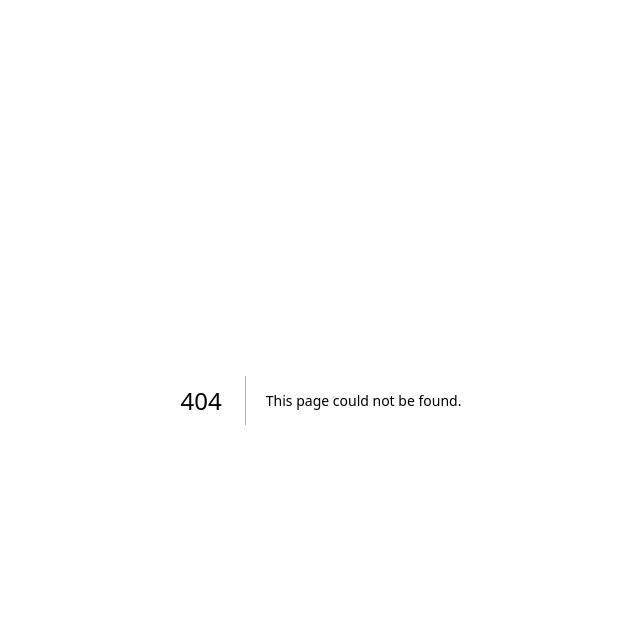
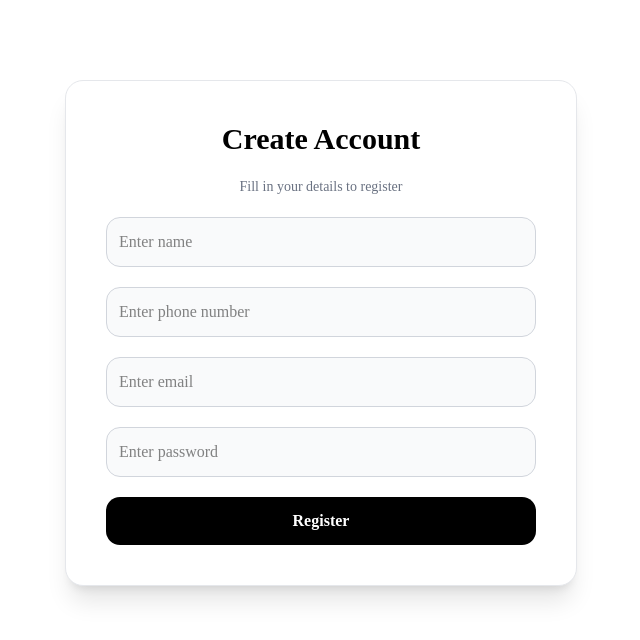
Before and after one commit to Sagar-rijal/school, a Next.js app in the folder my-app/: page /school/register in a window 1280 px wide. Before the commit this address had no page. Shown: the top 640 px of the page, without its empty margins (319-959 px from the left). Built offline with nearby package versions, Linux system fonts and the light colour scheme.

Commit message:
some changes

```diff
--- /dev/null
+++ b/my-app/app/school/register/page.tsx
@@ -0,0 +1,5 @@
+import RegisterForm from "@/components/register-form";
+
+export default function RegisterPage() {
+  return <RegisterForm />;
+}
```
